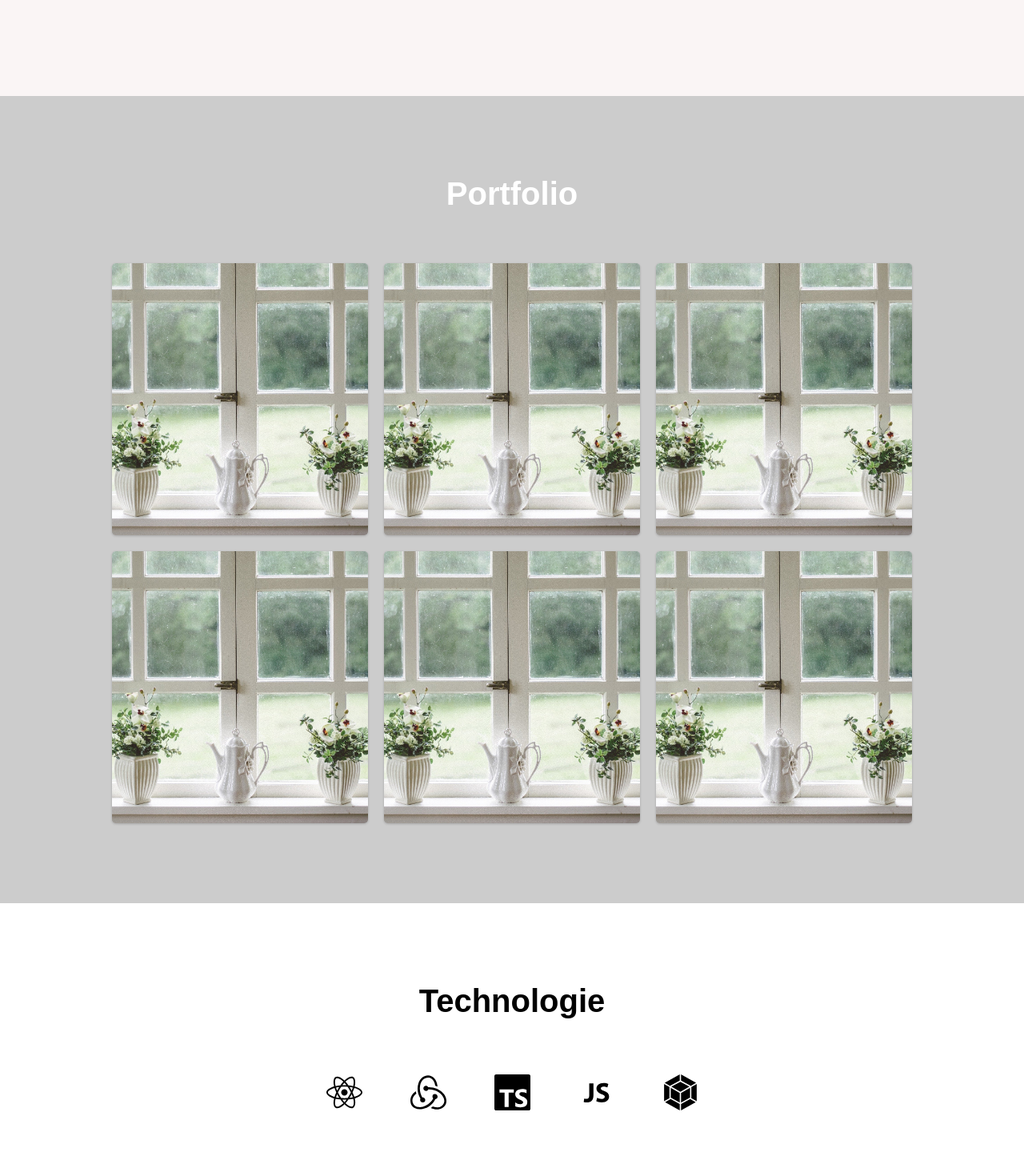
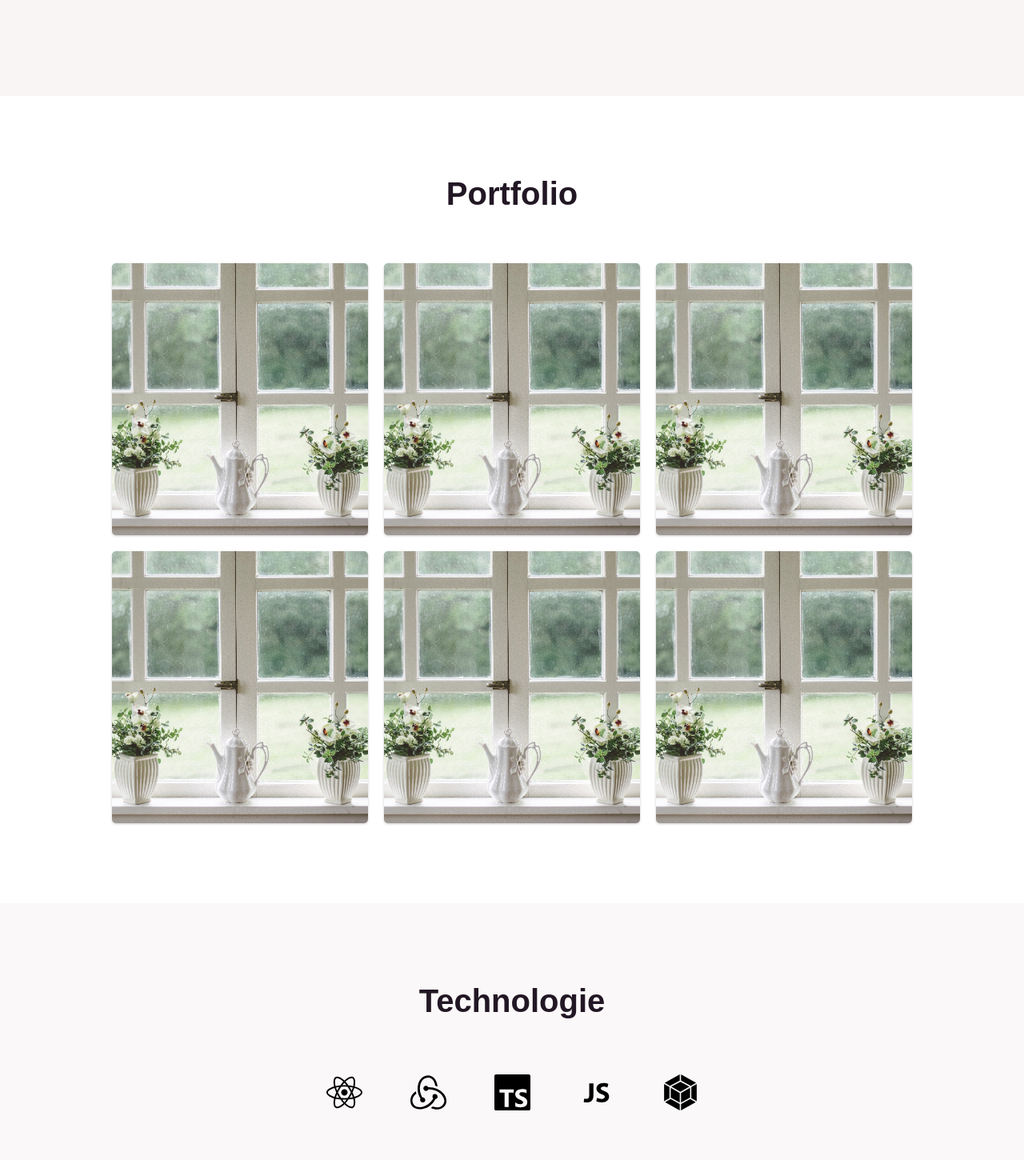
Before and after one commit to oknaAnko/portfolio-website, a React (Create React App) app: page / in a window 1280 px wide. Shown: the part 1620-3070 px from the top of the page at 80% size. Built offline with nearby package versions, Linux system fonts and the light colour scheme; a web font is replaced by a local one.

Commit message:
styles: media and colors  wip

```diff
--- a/src/components/ProjectSection/ProjectElements.js
+++ b/src/components/ProjectSection/ProjectElements.js
@@ -1,6 +1,7 @@
 import styled, { css } from "styled-components/macro";
 import windowImg from "../../images/window.jpg";
 import { BsCodeSlash, BsSearch } from "react-icons/bs";
+import { colors } from "../../styles/variables";
 
 // @mixin transition-mix($property: all, $duration: 0.2s, $timing: linear, $delay: 0s) {
 //   transition-property: $property;
@@ -16,15 +17,19 @@ export const ProjectContainer = styled.div`
   flex-direction: column;
   justify-content: center;
   align-items: center;
-  background: #ccc;
+  /* background: #ccc; */
 
-  @media screen and (max-width: 768px) {
+  @media screen and (max-width: 640px) {
+    padding: 70px 0;
+  }
+
+  /* @media screen and (max-width: 768px) {
     height: 1100px;
   }
 
   @media screen and (max-width: 480px) {
     height: 1300px;
-  }
+  } */
 `;
 
 export const ProjectWrapper = styled.div`
@@ -48,7 +53,7 @@ export const ProjectWrapper = styled.div`
 
 export const ProjectH2 = styled.h2`
   font-size: 2.5rem;
-  color: #fff;
+  color: ${colors.dark};
   margin-bottom: 64px;
 
   @media screen and (max-width: 480px) {
@@ -72,7 +77,16 @@ export const ProjectCard = styled.div`
   &:hover {
     transform: scale(1.05);
     transition: all 0.25s ease-in-out;
-    /* cursor: pointer; */
+  }
+
+  @media screen and (max-width: 480px) and (orientation: portrait) {
+    height: 230px;
+    width: 220px;
+  }
+
+  @media screen and (max-width: 960px) and (orientation: landscape) {
+    height: 170px;
+    width: 160px;
   }
 `;
 
--- a/src/components/TechSection/TechElements.js
+++ b/src/components/TechSection/TechElements.js
@@ -2,6 +2,7 @@ import styled, { css } from "styled-components/macro";
 import { FaReact, FaBootstrap, FaFigma, FaHtml5 } from "react-icons/fa";
 import { SiRedux, SiTypescript, SiWebpack } from "react-icons/si";
 import { DiJavascript1, DiCss3 } from "react-icons/di";
+import { colors } from "../../styles/variables";
 
 export const TechContainer = styled.div`
   /* height: 800px; */
@@ -10,6 +11,11 @@ export const TechContainer = styled.div`
   flex-direction: column;
   justify-content: center;
   align-items: center;
+  background-color: ${colors.light};
+
+  @media screen and (max-width: 640px) {
+    padding: 70px 0;
+  }
 `;
 
 const techWrapperStyle = css`
@@ -17,13 +23,30 @@ const techWrapperStyle = css`
   margin: 0 auto;
   display: grid;
   align-items: center;
+  justify-content: center;
   grid-gap: 50px;
+
+  @media screen and (max-width: 640px) {
+    grid-gap: 40px;
+  }
+
+  @media screen and (max-width: 480px) {
+    grid-gap: 20px;
+  }
+
+  @media screen and (max-width: 360px) {
+    display: block;
+  }
 `;
 
 export const TechWrapperUp = styled.div`
   ${techWrapperStyle}
   grid-template-columns: repeat(5, 1fr);
   margin-bottom: 50px;
+
+  @media screen and (max-width: 360px) {
+    margin-bottom: 0;
+  }
 `;
 
 export const TechWrapperDown = styled.div`
@@ -33,7 +56,7 @@ export const TechWrapperDown = styled.div`
 
 export const TechH2 = styled.h2`
   margin-bottom: 64px;
-  color: #000;
+  color: ${colors.dark};
   font-size: 2.5rem;
 
   @media screen and (max-width: 480px) {
@@ -55,7 +78,7 @@ export const Overlay = styled.div`
   top: 50%;
   left: 50%;
   transform: translate(-50%, -50%) rotateY(-90deg);
-  background-color: #fff;
+  background-color: ${colors.light};
   transform-origin: 50% 50%;
   transition: all 0.4s ease-out;
 
@@ -68,7 +91,7 @@ export const OverlayP = styled.p`
   top: 50%;
   left: 50%;
   transform: translate(-50%, 0);
-  color: #000;
+  color: ${colors.dark};
   z-index: 1;
   font-size: 10px;
   text-transform: uppercase;
@@ -85,6 +108,10 @@ export const OverlayP = styled.p`
 const iconStyle = css`
   padding: 5px;
   font-size: 55px;
+
+  @media screen and (max-width: 640px) {
+    font-size: 45px;
+  }
 `;
 
 export const ReactIcon = styled(FaReact)`
--- /dev/null
+++ b/src/styles/variables.js
@@ -0,0 +1,5 @@
+export const colors = {
+  dark: "rgba(34, 23, 36, 1)",
+  dark1: "rgba(36, 23, 36, 1)",
+  light: "rgba(250, 248, 248, 1)",
+};
```
